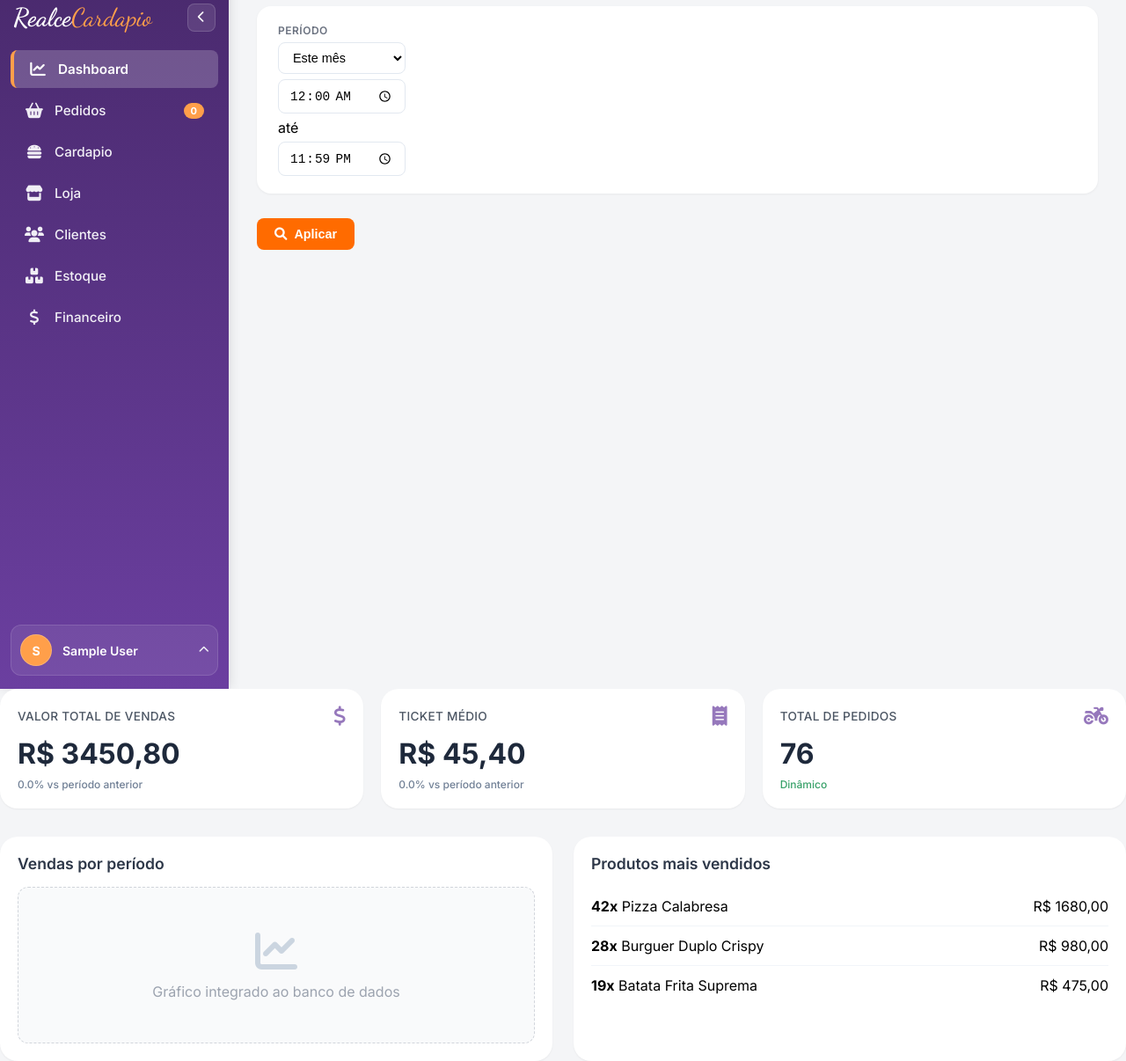
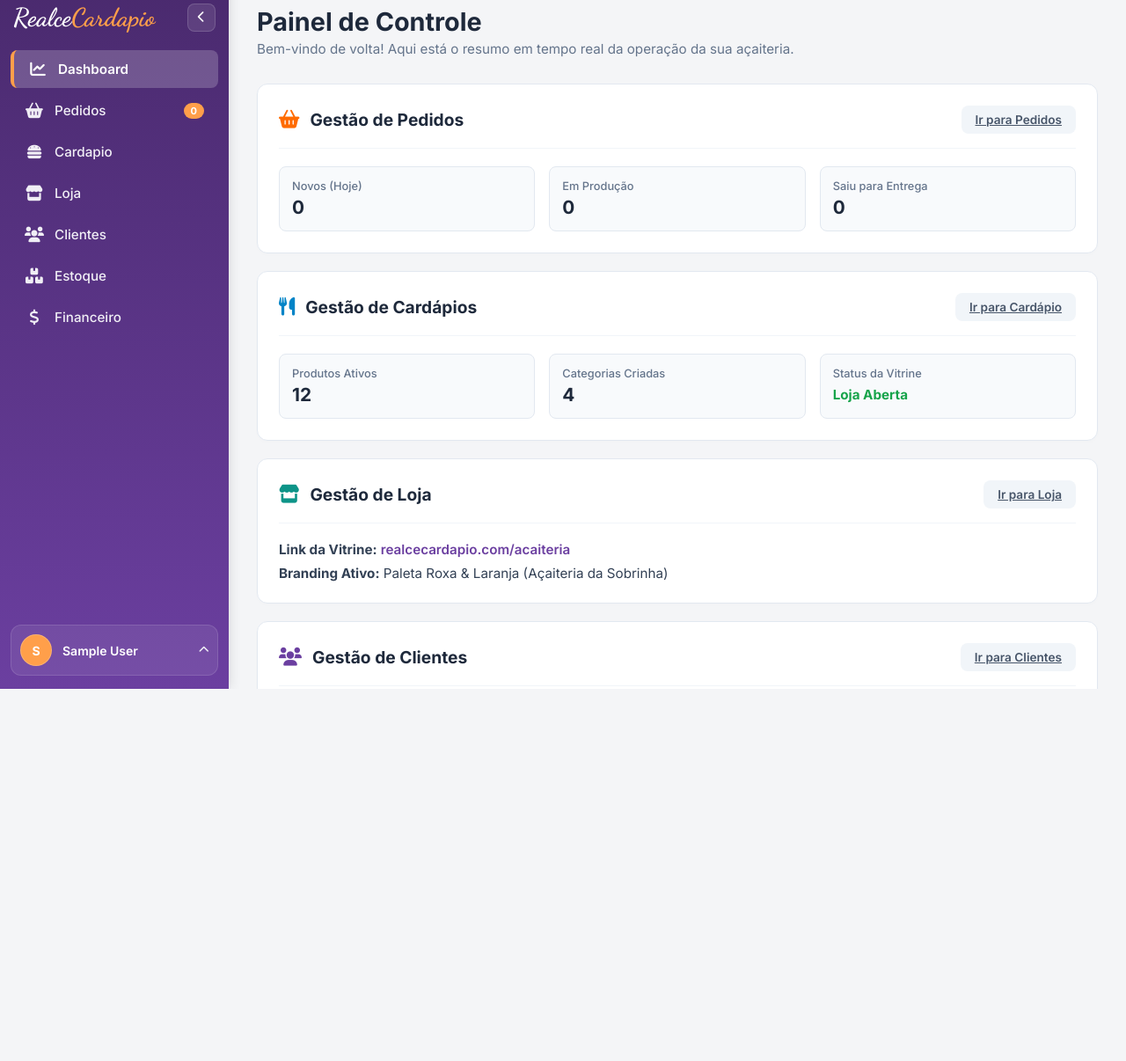
Before and after one commit to lukalucard/realcecardapio, a website: page frontend/admin/dashboard.html in a window 1280 px wide. Shown: the part 17-1223 px from the top of the page at 88% size. After the commit the page ends 800 px from the top, so only its background shows below. Drawn offline with Linux system fonts and the light colour scheme; no server answers; sample sign-in values are in the browser's storage.

Commit message:
feat: reestrutura a dashboard com seções verticais ordenadas pela sidebar

```diff
--- a/frontend/admin/css/dashboard.css
+++ b/frontend/admin/css/dashboard.css
@@ -1,287 +1,155 @@
-* {
-    margin: 0;
-    padding: 0;
-    box-sizing: border-box;
+/* ==========================================================================
+   ESTILOS GERAIS DO DASHBOARD CENTRALIZADO
+   ========================================================================== */
+
+.page-header {
+    margin-bottom: 30px;
 }
 
-body {
-    font-family: 'Inter', sans-serif;
-    background-color: #f4f5f7;
-    height: 100vh;
-    overflow: hidden;
+.page-header h1 {
+    font-size: 1.8rem;
+    color: #1e293b;
+    font-weight: 700;
 }
 
-.dashboard-container {
-    display: flex;
-    height: 100%;
+.page-header p {
+    color: #64748b;
+    font-size: 0.95rem;
+    margin-top: 4px;
 }
 
-/* SIDEBAR */
-.sidebar {
-    width: 260px;
-    background: linear-gradient(180deg, #4A2A6E 0%, #6B3FA0 100%);
-    color: white;
-    display: flex;
-    flex-direction: column;
-    overflow-y: auto;
-    box-shadow: 2px 0 12px rgba(0,0,0,0.1);
+/* Blocos de Seções Verticais */
+.dash-section {
+    background: #ffffff;
+    border: 1px solid #e2e8f0;
+    border-radius: 12px;
+    padding: 24px;
+    margin-bottom: 20px;
+    box-shadow: 0 2px 4px rgba(0, 0, 0, 0.01);
 }
 
-.logo-area {
-    font-family: "Dancing Script", cursive;
-    padding: 24px 20px;
-    border-bottom: 1px solid rgba(255,255,255,0.2);
+.section-meta {
+    display: flex;
+    justify-content: space-between;
+    align-items: center;
+    border-bottom: 1px solid #f1f5f9;
+    padding-bottom: 16px;
     margin-bottom: 20px;
+    flex-wrap: wrap;
+    gap: 12px;
 }
 
-.logo-area h2 {
-    font-size: 2rem;
-}
-
-.logo-area span {
-    font-weight: 400;
-    color: #FF9F4A;
-}
-
-.menu-nav ul {
-    list-style: none;
-}
-
-.menu-nav li {
-    margin: 4px 12px;
-    border-radius: 8px;
-    transition: background 0.2s;
-}
-
-.menu-nav li a {
+.meta-title {
     display: flex;
     align-items: center;
     gap: 12px;
-    padding: 12px 16px;
-    color: #f0eef5;
-    text-decoration: none;
-    font-size: 0.95rem;
-    font-weight: 500;
+}
+
+.meta-title i {
+    font-size: 1.3rem;
+}
+
+.meta-title h2 {
+    font-size: 1.2rem;
+    color: #1e293b;
+    font-weight: 700;
+}
+
+/* Identidade de Cores para os Ícones das Seções */
+.icon-pedidos { color: #FF6B00; }
+.icon-cardapio { color: #0284c7; }
+.icon-loja { color: #0d9488; }
+.icon-clientes { color: #6B3FA0; }
+.icon-estoque { color: #b45309; }
+.icon-financeiro { color: #16a34a; }
+
+/* Botões de Redirecionamento da Seção */
+.btn-dash-redirect {
+    background: #f1f5f9;
+    color: #475569;
+    padding: 8px 16px;
     border-radius: 8px;
+    font-size: 0.85rem;
+    font-weight: 600;
     transition: all 0.2s;
 }
 
-.menu-nav li a i {
-    width: 22px;
-    font-size: 1.1rem;
-    text-align: center;
+.btn-dash-redirect:hover {
+    background: #6B3FA0;
+    color: #ffffff;
 }
 
-.menu-nav li.active a {
-    background-color: rgba(255, 255, 255, 0.2);
-    border-left: 4px solid #FF9F4A;
-    color: white;
+/* Grid Interno de Informações Resumidas */
+.dash-grid-mini {
+    display: grid;
+    grid-template-columns: repeat(auto-fit, minmax(180px, 1fr));
+    gap: 16px;
 }
 
-.menu-nav li.active a {
-    color: white;
+.dash-card-info {
+    background: #f8fafc;
+    border: 1px solid #e2e8f0;
+    border-radius: 8px;
+    padding: 14px;
+    display: flex;
+    flex-direction: column;
+    gap: 4px;
 }
 
-.menu-nav li:hover:not(.active) {
-    background-color: rgba(255,255,255,0.1);
+.dash-card-info .info-label {
+    font-size: 0.8rem;
+    color: #64748b;
+    font-weight: 500;
 }
 
-/* MAIN CONTENT */
-.main-content {
-    flex: 1;
-    overflow-y: auto;
-    padding: 24px 32px;
-}
-
-/* TOP BAR + FILTERS */
-.top-bar {
-    background: white;
-    border-radius: 16px;
-    padding: 20px 24px;
-    margin-bottom: 28px;
-    box-shadow: 0 1px 3px rgba(0,0,0,0.05);
-}
-
-.filters {
-    display: flex;
-    flex-wrap: wrap;
-    gap: 20px;
-    align-items: flex-end;
-}
-
-.filter-group {
-    display: flex;
-    flex-direction: column;
-    gap: 6px;
-}
-
-.filter-group label {
-    font-size: 0.75rem;
-    text-transform: uppercase;
-    font-weight: 600;
-    color: #6b7280;
-    letter-spacing: 0.5px;
-}
-
-.time-inputs {
-    display: flex;
-    align-items: center;
-    gap: 8px;
-    color: #4b5563;
-}
-
-.filter-group select, .filter-group input {
-    padding: 8px 12px;
-    border: 1px solid #e2e8f0;
-    border-radius: 8px;
-    font-size: 0.9rem;
-    background: white;
-}
-
-/* Botão padrão unificado com a tela de cardápio */
-.btn-primary {
-    background: #FF6B00;
-    color: white;
-    border: none;
-    padding: 10px 20px;
-    border-radius: 8px;
-    font-weight: 600;
-    cursor: pointer;
-    display: inline-flex;
-    align-items: center;
-    gap: 8px;
-    font-size: 0.9rem;
-    transition: background 0.2s, transform 0.1s;
-}
-
-.btn-primary:hover {
-    background: #e05e00;
-}
-
-.btn-primary:active {
-    transform: scale(0.98);
-}
-
-/* CARDS */
-.cards-grid {
-    display: grid;
-    grid-template-columns: repeat(auto-fit, minmax(240px, 1fr));
-    gap: 20px;
-    margin-bottom: 32px;
-}
-
-.card-metric {
-    background: white;
-    border-radius: 20px;
-    padding: 20px;
-    box-shadow: 0 1px 2px rgba(0,0,0,0.05);
-}
-
-.card-header {
-    display: flex;
-    justify-content: space-between;
-    align-items: center;
-    margin-bottom: 12px;
-}
-
-.card-header .title {
-    font-size: 0.85rem;
-    font-weight: 500;
-    color: #4b5563;
-    text-transform: uppercase;
-    letter-spacing: 0.3px;
-}
-
-.card-header .icon {
-    font-size: 1.4rem;
-    color: #6B3FA0;
-    opacity: 0.7;
-}
-
-.card-metric .value {
-    font-size: 2rem;
+.dash-card-info .info-value {
+    font-size: 1.3rem;
     font-weight: 700;
-    margin-bottom: 8px;
     color: #1e293b;
 }
 
-.variation {
-    font-size: 0.75rem;
-    font-weight: 500;
+/* Variações de Alertas Rápidos do Dashboard */
+.dash-card-info.alert-amber {
+    border-left: 3px solid #f59e0b;
+    background: #fffbeb;
 }
 
-.variation.negative { color: #e53e3e; }
-.variation.positive { color: #38a169; }
-.variation.neutral { color: #718096; }
-
-/* TWO COLUMNS */
-.row-two-columns {
-    display: grid;
-    grid-template-columns: 1fr 1fr;
-    gap: 24px;
+.dash-card-info.alert-amber .info-value {
+    color: #b45309;
 }
 
-.chart-box, .products-box {
-    background: white;
-    border-radius: 20px;
-    padding: 20px;
-    box-shadow: 0 1px 2px rgba(0,0,0,0.05);
+.dash-card-info.alert-purple {
+    border-left: 3px solid #6B3FA0;
+    background: #faf5ff;
 }
 
-.chart-box h3, .products-box h3 {
-    font-size: 1.1rem;
-    font-weight: 600;
-    margin-bottom: 16px;
-    color: #2d3748;
+.dash-card-info.alert-purple .info-value {
+    color: #553280;
 }
 
-.chart-placeholder {
-    background-color: #f9fafb;
-    border-radius: 12px;
-    padding: 48px 20px;
-    text-align: center;
-    color: #9ca3af;
-    border: 1px dashed #d1d5db;
+.dash-card-info.positive .info-value {
+    color: #16a34a;
 }
 
-.chart-placeholder i {
-    font-size: 3rem;
-    margin-bottom: 12px;
-    display: inline-block;
-    color: #cbd5e0;
+/* Status Aberto / Fechado */
+.status-indicator-open {
+    font-size: 0.95rem;
+    font-weight: 700;
+    color: #16a34a;
+    margin-top: auto;
+    margin-bottom: auto;
 }
 
-/* Estilo para a lista dinâmica de mais vendidos */
-.item-mais-vendido {
+/* Layout de Texto da Seção de Loja */
+.dash-text-summary {
     display: flex;
-    justify-content: space-between;
-    align-items: center;
-    padding: 12px 0;
-    border-bottom: 1px solid #f1f5f9;
-}
-.item-mais-vendido:last-child {
-    border-bottom: none;
+    flex-direction: column;
+    gap: 8px;
+    font-size: 0.95rem;
+    color: #334155;
 }
 
-.products-list .empty-message {
-    text-align: center;
-    padding: 32px 16px;
-    color: #9ca3af;
+.mock-link {
+    color: #6B3FA0;
+    font-weight: 600;
 }
-
-/* Responsivo */
-@media (max-width: 900px) {
-    .sidebar { width: 80px; }
-    .sidebar .logo-area h2 { font-size: 0; }
-    .logo-area h2 span {
-        font-size: 1rem;
-        display: block;
-        text-align: center;
-    }
-    .menu-nav li a span { display: none; }
-    .menu-nav li a i { font-size: 1.3rem; margin: 0 auto; }
-    .menu-nav li a { justify-content: center; }
-    .main-content { padding: 16px; }
-    .row-two-columns { grid-template-columns: 1fr; }
-    .filters { flex-direction: column; align-items: stretch; }
-}
--- a/frontend/admin/dashboard.html
+++ b/frontend/admin/dashboard.html
@@ -1,87 +1,158 @@
 <!DOCTYPE html>
-<html lang="pt-br">
+<html lang="pt-BR">
 <head>
     <meta charset="UTF-8">
-    <meta name="viewport" content="width=device-width, initial-scale=1.0, user-scalable=yes">
-    <title>RealceCardápio - Dashboard</title>
-
-    <link rel="stylesheet" href="https://cdnjs.cloudflare.com/ajax/libs/font-awesome/6.0.0-beta3/css/all.min.css">
-    <link href="https://fonts.googleapis.com/css2?family=Inter:opsz,wght@14..32,300;14..32,400;14..32,500;14..32,600;14..32,700&display=swap" rel="stylesheet">
-
-    <link rel="preconnect" href="https://fonts.googleapis.com">
-    <link rel="preconnect" href="https://fonts.gstatic.com" crossorigin>
-    <link href="https://fonts.googleapis.com/css2?family=Dancing+Script:wght@400..700&display=swap" rel="stylesheet">
+    <meta name="viewport" content="width=device-width, initial-scale=1.0">
+    <title>RealceCardápio - Painel de Controle</title>
 
     <link rel="stylesheet" href="css/admin.css">
     <link rel="stylesheet" href="css/dashboard.css">
+
+    <link rel="stylesheet" href="https://cdnjs.cloudflare.com/ajax/libs/font-awesome/6.0.0-beta3/css/all.min.css">
+    <link rel="preconnect" href="https://fonts.googleapis.com">
+    <link rel="preconnect" href="https://fonts.gstatic.com" crossorigin>
+    <link href="https://fonts.googleapis.com/css2?family=Dancing+Script:wght@700&family=Inter:wght@400;500;600;700&display=swap" rel="stylesheet">
 </head>
 <body>
-    <div class="dashboard-container">
+
+    <div class="cardapio-container">
         <div id="sidebar-container"></div>
 
-        <main class="main-content">
-            <div class="top-bar">
-                <form id="form-filtros" class="filters">
-                    <div class="filter-group">
-                        <label for="periodo">Período</label>
-                        <select id="periodo">
-                            <option value="este_mes" selected>Este mês</option>
-                            <option value="mes_passado">Mês passado</option>
-                            <option value="ultimos_30">Últimos 30 dias</option>
-                        </form>
+        <main class="cardapio-main-content">
+
+            <header class="page-header">
+                <h1>Painel de Controle</h1>
+                <p>Bem-vindo de volta! Aqui está o resumo em tempo real da operação da sua açaiteria.</p>
+            </header>
+
+            <section class="dash-section">
+                <div class="section-meta">
+                    <div class="meta-title">
+                        <i class="fas fa-shopping-basket icon-pedidos"></i>
+                        <h2>Gestão de Pedidos</h2>
                     </div>
-                    <div class="filter-group">
-                        <label>Horário</label>
-                        <div class="time-inputs">
-                            <input type="time" id="hora_inicio" value="00:00"> até <input type="time" id="hora_fim" value="23:59">
+                    <a href="pedidos.html" class="btn-dash-redirect">Ir para Pedidos</a>
+                </div>
+
+                <div class="dash-grid-mini">
+                    <div class="dash-card-info">
+                        <span class="info-label">Novos (Hoje)</span>
+                        <span class="info-value">0</span>
+                    </div>
+                    <div class="dash-card-info">
+                        <span class="info-label">Em Produção</span>
+                        <span class="info-value">0</span>
+                    </div>
+                    <div class="dash-card-info">
+                        <span class="info-label">Saiu para Entrega</span>
+                        <span class="info-value">0</span>
                     </div>
                 </div>
-                    <button type="submit" class="btn-primary"><i class="fas fa-search"></i> Aplicar</button>
+            </section>
+
+            <section class="dash-section">
+                <div class="section-meta">
+                    <div class="meta-title">
+                        <i class="fas fa-utensils icon-cardapio"></i>
+                        <h2>Gestão de Cardápios</h2>
+                    </div>
+                    <a href="cardapio.html" class="btn-dash-redirect">Ir para Cardápio</a>
+                </div>
+
+                <div class="dash-grid-mini">
+                    <div class="dash-card-info">
+                        <span class="info-label">Produtos Ativos</span>
+                        <span class="info-value">12</span>
+                    </div>
+                    <div class="dash-card-info">
+                        <span class="info-label">Categorias Criadas</span>
+                        <span class="info-value">4</span>
+                    </div>
+                    <div class="dash-card-info">
+                        <span class="info-label">Status da Vitrine</span>
+                        <span class="status-indicator-open">Loja Aberta</span>
                     </div>
                 </div>
+            </section>
 
-            <div class="cards-grid">
-                <div class="card-metric">
-                    <div class="card-header">
-                        <span class="title">Valor Total de Vendas</span>
-                        <i class="fas fa-dollar-sign icon"></i>
+            <section class="dash-section">
+                <div class="section-meta">
+                    <div class="meta-title">
+                        <i class="fas fa-store icon-loja"></i>
+                        <h2>Gestão de Loja</h2>
                     </div>
-                    <div class="value" id="faturamento-total">R$ 0,00</div>
-                    <div class="variation neutral" id="faturamento-v">0.0% vs período anterior</div>
+                    <a href="loja.html" class="btn-dash-redirect">Ir para Loja</a>
                 </div>
-                <div class="card-metric">
-                    <div class="card-header">
-                        <span class="title">Ticket Médio</span>
-                        <i class="fas fa-receipt icon"></i>
+
+                <div class="dash-text-summary">
+                    <p><strong>Link da Vitrine:</strong> <span class="mock-link">realcecardapio.com/acaiteria</span></p>
+                    <p><strong>Branding Ativo:</strong> Paleta Roxa & Laranja (Açaiteria da Sobrinha)</p>
                 </div>
-                    <div class="value" id="ticket-medio">R$ 0,00</div>
-                    <div class="variation neutral" id="ticket-v">0.0% vs período anterior</div>
+            </section>
+
+            <section class="dash-section">
+                <div class="section-meta">
+                    <div class="meta-title">
+                        <i class="fas fa-users icon-clientes"></i>
+                        <h2>Gestão de Clientes</h2>
                     </div>
-                <div class="card-metric">
-                    <div class="card-header">
-                        <span class="title">Total de Pedidos</span>
-                        <i class="fas fa-motorcycle icon"></i>
+                    <a href="clientes.html" class="btn-dash-redirect">Ir para Clientes</a>
                 </div>
-                    <div class="value" id="total-pedidos">0</div>
-                    <div class="variation positive" id="pedidos-v">Dinâmico</div>
+
+                <div class="dash-grid-mini">
+                    <div class="dash-card-info">
+                        <span class="info-label">Clientes Cadastrados</span>
+                        <span class="info-value">0</span>
+                    </div>
+                    <div class="dash-card-info alert-purple">
+                        <span class="info-label">Clientes Fiéis (CRM)</span>
+                        <span class="info-value">0</span>
                     </div>
                 </div>
+            </section>
 
-            <div class="row-two-columns">
-                <div class="chart-box">
-                    <h3>Vendas por período</h3>
-                    <div class="chart-placeholder">
-                        <i class="fas fa-chart-line"></i>
-                        <p>Gráfico integrado ao banco de dados</p>
+            <section class="dash-section">
+                <div class="section-meta">
+                    <div class="meta-title">
+                        <i class="fas fa-boxes icon-estoque"></i>
+                        <h2>Gestão de Estoque</h2>
+                    </div>
+                    <a href="Estoque.html" class="btn-dash-redirect">Ir para Estoque</a>
+                </div>
+
+                <div class="dash-grid-mini">
+                    <div class="dash-card-info">
+                        <span class="info-label">Total de Insumos</span>
+                        <span class="info-value">3</span>
+                    </div>
+                    <div class="dash-card-info alert-amber">
+                        <span class="info-label">Itens em Alerta Crítico</span>
+                        <span class="info-value">1</span>
                     </div>
                 </div>
-                <div class="products-box">
-                    <h3>Produtos mais vendidos</h3>
-                    <div class="products-list" id="lista-mais-vendidos">
-                        <p class="empty-message"><i class="fas fa-box-open"></i> Carregando produtos...</p>
+            </section>
+
+            <section class="dash-section" style="margin-bottom: 40px;">
+                <div class="section-meta">
+                    <div class="meta-title">
+                        <i class="fas fa-wallet icon-financeiro"></i>
+                        <h2>Gestão Financeira</h2>
+                    </div>
+                    <a href="Financeiro.html" class="btn-dash-redirect">Ir para Financeiro</a>
+                </div>
+
+                <div class="dash-grid-mini">
+                    <div class="dash-card-info positive">
+                        <span class="info-label">Saldo em Caixa</span>
+                        <span class="info-value">R$ 1.250,00</span>
+                    </div>
+                    <div class="dash-card-info">
+                        <span class="info-label">Faturamento Mensal</span>
+                        <span class="info-value">R$ 3.400,00</span>
                     </div>
                 </div>
-            </div>
+            </section>
+
         </main>
     </div>
 
```
Lines whose indentation alone changed are shown as unchanged.
